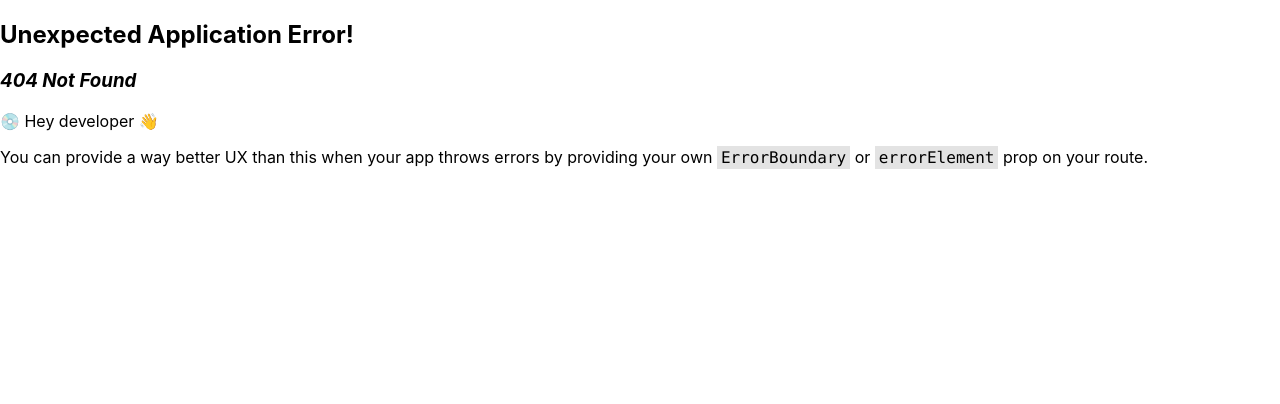
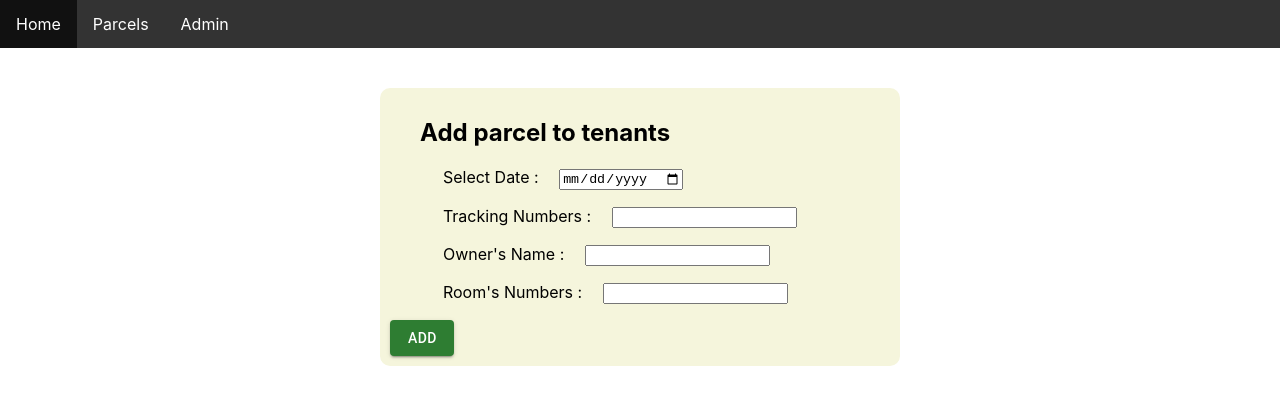
Before and after one commit to frngrit/package-deliver, a React (Create React App) app in the folder frontend/: page /admin in a window 1280 px wide. Before the commit this address had no page. Shown: the top 404 px of the page. Built offline with nearby package versions, Linux system fonts and the light colour scheme.

Commit message:
add admin page🏋🏾‍♂️

```diff
--- a/frontend/public/styles.css
+++ b/frontend/public/styles.css
@@ -25,6 +25,21 @@ code {
   padding: 16px 32px;
 }
 
+.div2 {
+  margin: auto -16px;
+  padding: 40px 32px;
+}
+
+
+.center {
+  margin: auto;
+  width: 40%;
+  height: auto;
+  border-radius: 10px;
+  padding: 10px;
+  background-color: beige;
+}
+
 .ul {
   list-style-type: none;
   margin: 0;
--- a/frontend/src/App.jsx
+++ b/frontend/src/App.jsx
@@ -2,6 +2,7 @@ import React from "react";
 import NavBar from "./components/Navbar";
 import Parcels from "./Pages/Parcels";
 import Home from "./Pages/Home";
+import Admin from "./Pages/Admin";
 import {
   createBrowserRouter,
   RouterProvider,
@@ -20,6 +21,10 @@ const router = createBrowserRouter([
       {
         path: "/parcels",
         element: <Parcels />,
+      },
+      {
+        path: "/admin",
+        element: <Admin />,
       },
       {
         path: "/",
--- /dev/null
+++ b/frontend/src/Pages/Admin.jsx
@@ -0,0 +1,38 @@
+import React from "react";
+import Button from '@mui/material/Button';
+
+
+function Admin(){
+    return (
+        <div className="div2">
+            <div className="center">
+            <form>
+                <p><h2>&emsp; Add parcel to tenants</h2></p>
+                <p>
+                    <label>&emsp;&emsp;&emsp; Select Date :
+                        &emsp;<input type="date" />
+                    </label>
+                </p>
+                <p>
+                    <label>&emsp;&emsp;&emsp; Tracking Numbers :
+                        &emsp;<input type="text" />
+                    </label>
+                </p>
+                <p>
+                    <label>&emsp;&emsp;&emsp; Owner's Name :
+                        &emsp;<input type="text" />
+                    </label>
+                </p>
+                <p>
+                    <label>&emsp;&emsp;&emsp; Room's Numbers :
+                        &emsp;<input type="text" />
+                    </label>
+                </p>
+                <Button variant="contained" color="success">ADD</Button>
+            </form>
+           </div>
+        </div>
+    )
+}
+
+export default Admin;
--- a/frontend/src/Pages/Parcels.jsx
+++ b/frontend/src/Pages/Parcels.jsx
@@ -1,4 +1,6 @@
 import React from "react";
+import Checkbox from '@mui/material/Checkbox';
+
 
 function Parcels() {
   return (
@@ -20,7 +22,7 @@ function Parcels() {
             <td className="td">K'Frank</td>
             <td className="td">5/191</td>
             <td className="td">
-              <input type="checkbox" />
+              <Checkbox color="success" />
             </td>
           </tr>
         </tbody>
--- a/frontend/src/components/Navbar.jsx
+++ b/frontend/src/components/Navbar.jsx
@@ -6,6 +6,7 @@ function NavBar() {
         <ul className="ul">
             <li className="li"><Link to="Home">Home</Link></li>
             <li className="li"><Link to="Parcels">Parcels</Link></li>
+            <li className="li"><Link to="Admin">Admin</Link></li>
         </ul>
     )
 }
--- a/package.json
+++ b/package.json
@@ -7,7 +7,7 @@
     "test": "echo \"Error: no test specified\" && exit 1",
     "client": "npm run start --prefix frontend",
     "server": "npm run start --prefix backend",
-    "start": "concurrently \"npm install && npm run start --prefix backend\" \"npm install && npm run start --prefix frontend\""
+    "start": "concurrently \"npm run start --prefix backend\" \"npm run start --prefix frontend\""
   },
   "author": "",
   "license": "MIT",
```
Also changed, not shown: 1 other file (tests, documents, lock files or other folders).
